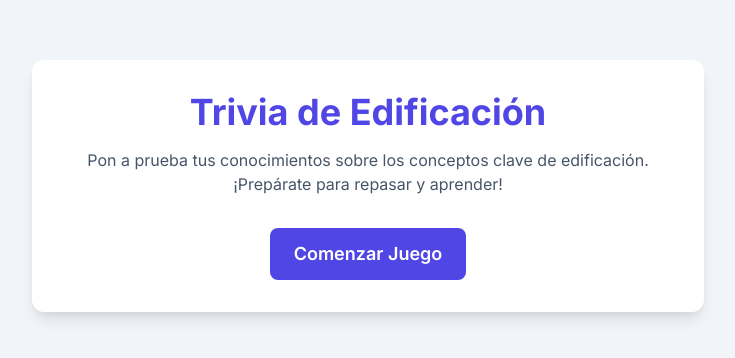
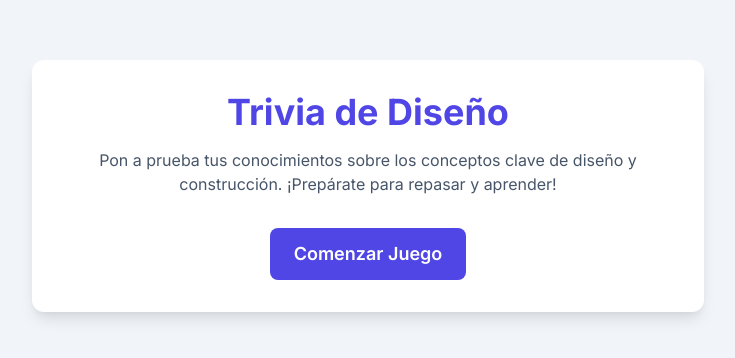
Before and after one commit to eduminguetc/triviadiseno, a plain HTML site: page index.html in a window 1280 px wide. Shown: the part 214-572 px from the top of the page, without its empty margins (272-1007 px from the left). Drawn offline with nearby package versions, Linux system fonts and the light colour scheme.

Commit message:
Update index.html

```diff
--- a/index.html
+++ b/index.html
@@ -3,7 +3,7 @@
 <head>
     <meta charset="UTF-8">
     <meta name="viewport" content="width=device-width, initial-scale=1.0">
-    <title>Trivia de Edificación</title>
+    <title>Trivia de Diseño</title>
     <script src="https://cdn.tailwindcss.com"></script>
     <link rel="stylesheet" href="index.css">
     <link href="https://fonts.googleapis.com/css2?family=Inter:wght@400;500;600;700&display=swap" rel="stylesheet">
@@ -71,9 +71,9 @@
     <div id="app-container" class="w-full max-w-2xl">
 
         <div id="start-screen" class="card text-center">
-            <h1 class="text-4xl font-bold mb-4 text-indigo-600">Trivia de Edificación</h1>
+            <h1 class="text-4xl font-bold mb-4 text-indigo-600">Trivia de Diseño</h1>
             <p class="text-slate-600 mb-8">
-                Pon a prueba tus conocimientos sobre los conceptos clave de edificación.
+                Pon a prueba tus conocimientos sobre los conceptos clave de diseño y construcción.
                 ¡Prepárate para repasar y aprender!
             </p>
             <button id="start-game-btn" class="btn btn-primary text-lg">Comenzar Juego</button>
```
